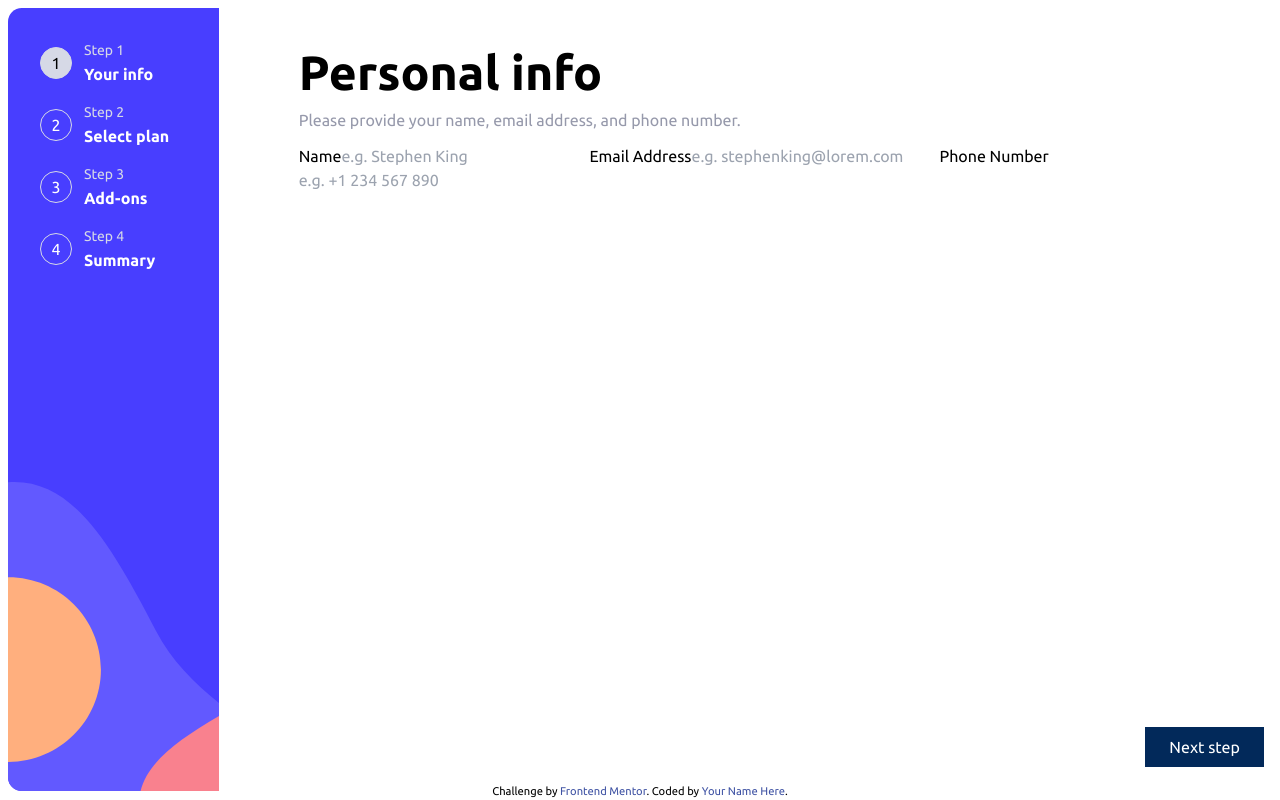
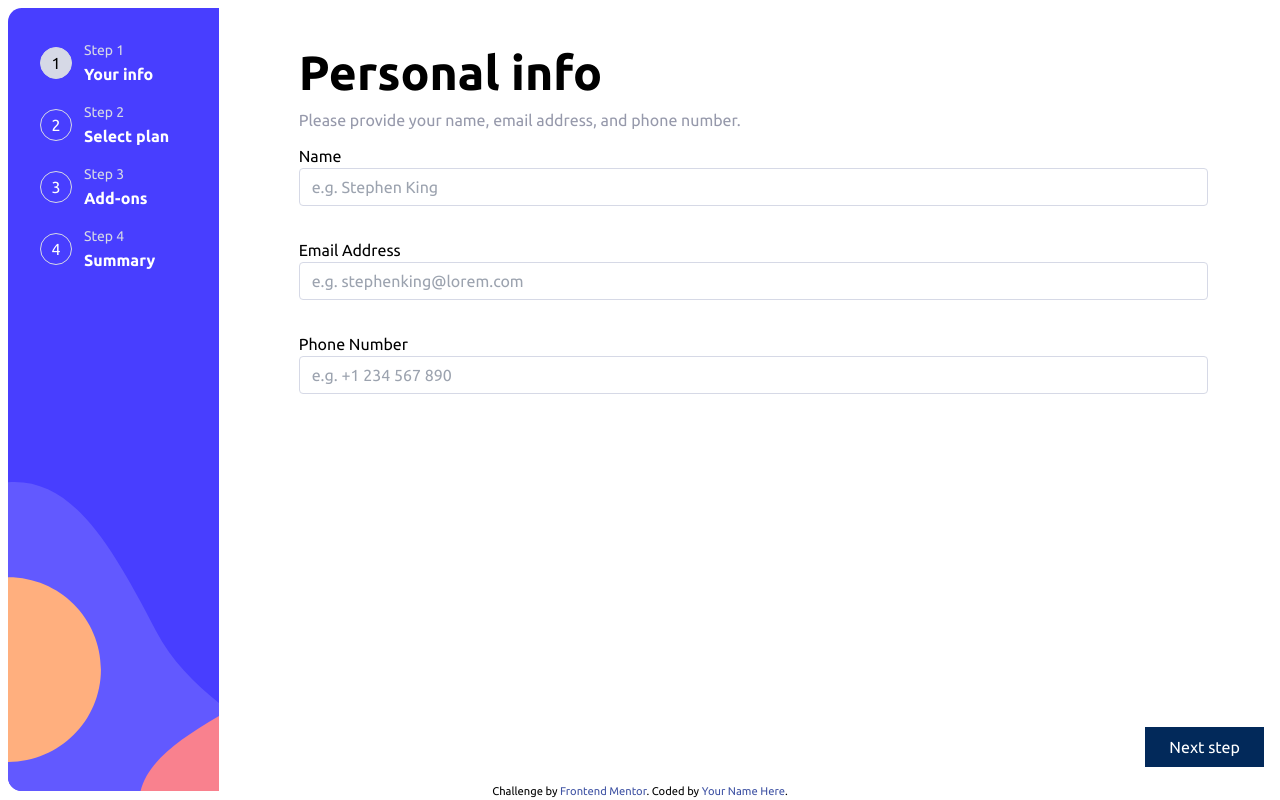
Before and after one commit to Ruchdane/fem-multi-step-form, a React (Vite) app: page / in a window 1280 px wide. Built offline with nearby package versions, Linux system fonts and the light colour scheme.

Commit message:
style form input from step 1

```diff
--- a/src/App.jsx
+++ b/src/App.jsx
@@ -60,14 +60,22 @@ function App() {
         active={active_step == 0}
         title="Personal info"
         description="Please provide your name, email address, and phone number.">
-        Name
-        <input placeholder="e.g. Stephen King"/>
+          <div class="flex flex-col gap-8">
+            <div>
+              <label> Name </label>
+              <input type="text" placeholder="e.g. Stephen King"/>
+            </div>
 
-        Email Address
-        <input placeholder="e.g. stephenking@lorem.com"/>
+            <div>
+              <label> Email Address </label>
+              <input type="text" placeholder="e.g. stephenking@lorem.com"/>
+            </div>
 
-        Phone Number
-        <input placeholder="e.g. +1 234 567 890"/>
+            <div>
+              <label> Phone Number </label>
+              <input type="text" placeholder="e.g. +1 234 567 890"/>
+            </div>
+        </div>
       </ StepCard>
 
     <StepCard
@@ -122,14 +130,17 @@ function App() {
 
     </StepCard>
 
-  { active_step === 4 ?  <div>
-        <img src={IconThankYou} alt='Thanks'/>
-    Thank you!
-
-    Thanks for confirming your subscription! We hope you have fun
+    <StepCard
+        active={active_step == 4}>
+    <div class="flex flex-col justify-center items-center md:margin-auto">
+    <img src={IconThankYou} alt='Thanks'/>
+    <span>Thank you!</span>
+    <span className="text-center text-cool-gray">Thanks for confirming your subscription! We hope you have fun
     using our platform. If you ever need support, please feel free
     to email us at support@loremgaming.com.
-    </div> : null}
+    </span>
+   </div>
+  </StepCard>
     <StepAction idx={active_step} back={go_back} next={next_step} confirm={next_step}/>
     </form>
       </>
--- a/src/index.css
+++ b/src/index.css
@@ -3,6 +3,7 @@
 @tailwind base;
 @tailwind components;
 @tailwind utilities;
+@tailwind forms;
 
 :root {
   font-synthesis: none;
@@ -24,6 +25,10 @@
   @apply border-tertiary bg-magnolia cursor-not-allowed;
 }
 
+input[type="text"] {
+  @apply block w-full px-3 py-1.5 text-base font-normal text-cool-gray bg-white bg-clip-padding border border-solid border-primary rounded transition ease-in-out m-0 focus:border-tertiary focus:bg-white focus:outline-none;
+}
+
 
 body {
   font-family: 'Ubuntu', sans-serif;
```
